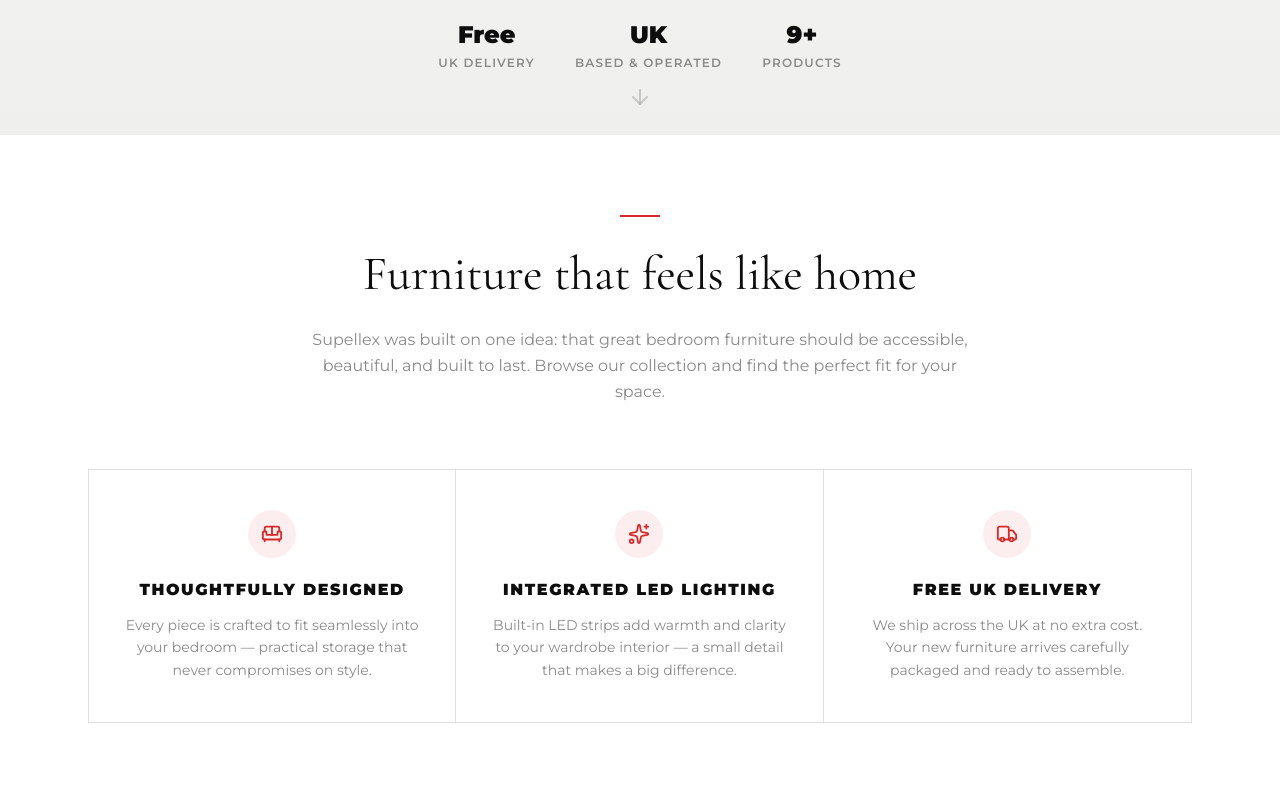
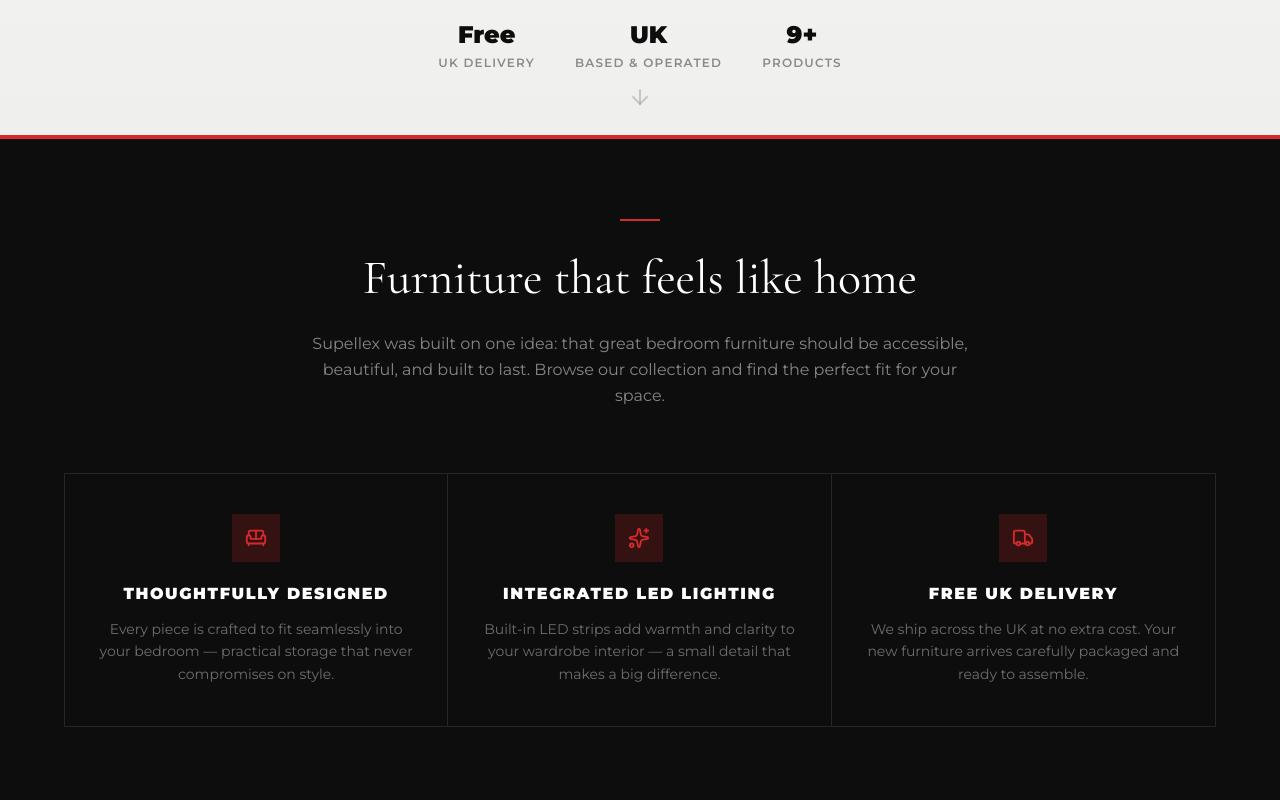
Before and after one commit to cermartin/supellex, a React (Vite) app: page / in a window 1280 px wide. Shown: the part 760-1560 px from the top of the page. Built offline with nearby package versions, Linux system fonts and the light colour scheme.

Commit message:
improve: dark section breaks for brand depth — black statement band, charcoal why section

```diff
--- a/components/BrandStatement.tsx
+++ b/components/BrandStatement.tsx
@@ -20,29 +20,32 @@
 
 export default function BrandStatement() {
   return (
-    <section className="py-20 bg-white">
-      <div className="max-w-6xl mx-auto px-6">
-        {/* Intro text */}
+    <section className="bg-brand-black">
+      {/* Red accent top bar */}
+      <div className="h-1 bg-brand-red" />
+
+      {/* Intro text */}
+      <div className="py-20 px-6">
         <div className="text-center max-w-2xl mx-auto mb-16">
           <div className="w-10 h-0.5 bg-brand-red mx-auto mb-6" />
-          <h2 className="font-serif text-4xl md:text-5xl text-brand-black leading-snug mb-5">
+          <h2 className="font-serif text-4xl md:text-5xl text-white leading-snug mb-5">
             Furniture that feels like home
           </h2>
-          <p className="text-brand-grey text-base leading-relaxed">
+          <p className="text-white/50 text-base leading-relaxed">
             Supellex was built on one idea: that great bedroom furniture should be accessible, beautiful,
             and built to last. Browse our collection and find the perfect fit for your space.
           </p>
         </div>
 
         {/* Three pillars */}
-        <div className="grid grid-cols-1 md:grid-cols-3 divide-y md:divide-y-0 md:divide-x divide-brand-light border border-brand-light">
+        <div className="max-w-6xl mx-auto grid grid-cols-1 md:grid-cols-3 divide-y md:divide-y-0 md:divide-x divide-white/10 border border-white/10">
           {PILLARS.map(({ icon: Icon, title, body }) => (
             <div key={title} className="text-center px-8 py-10">
-              <div className="w-12 h-12 rounded-full bg-brand-red/8 flex items-center justify-center mx-auto mb-5">
+              <div className="w-12 h-12 bg-brand-red/20 flex items-center justify-center mx-auto mb-5">
                 <Icon size={22} className="text-brand-red" />
               </div>
-              <h3 className="font-black text-brand-black text-base uppercase tracking-widest mb-3">{title}</h3>
-              <p className="text-brand-grey text-sm leading-relaxed">{body}</p>
+              <h3 className="font-black text-white text-base uppercase tracking-widest mb-3">{title}</h3>
+              <p className="text-white/40 text-sm leading-relaxed">{body}</p>
             </div>
           ))}
         </div>
--- a/components/ProductGallery.tsx
+++ b/components/ProductGallery.tsx
@@ -87,7 +87,7 @@
       : PRODUCTS.filter((p) => p.category === activeCategory);
 
   return (
-    <section id="products" className="py-24 bg-brand-offwhite">
+    <section id="products" className="py-24 bg-brand-bg">
       <div className="max-w-7xl mx-auto px-6">
         {/* Section header */}
         <div className="mb-14">
--- a/components/WhySupellex.tsx
+++ b/components/WhySupellex.tsx
@@ -29,12 +29,12 @@
 
 export default function WhySupellex() {
   return (
-    <section id="why" className="py-24 bg-brand-bg">
+    <section id="why" className="py-24 bg-brand-charcoal">
       <div className="max-w-7xl mx-auto px-6">
         {/* Header */}
         <div className="mb-16 max-w-xl">
           <div className="w-10 h-0.5 bg-brand-red mb-6" />
-          <h2 className="font-serif text-4xl md:text-5xl text-brand-black leading-tight">
+          <h2 className="font-serif text-4xl md:text-5xl text-white leading-tight">
             Why customers
             <br />
             <span className="text-brand-red">choose Supellex</span>
@@ -46,16 +46,16 @@
           {PILLARS.map(({ num, icon: Icon, title, body }) => (
             <div
               key={num}
-              className="group p-8 bg-white border border-brand-light hover:border-brand-red/30 transition-colors"
+              className="group p-8 bg-brand-smoke border border-white/8 hover:border-brand-red/50 transition-colors"
             >
-              <div className="text-5xl font-black text-brand-light group-hover:text-brand-red/10 transition-colors mb-4 leading-none select-none">
+              <div className="text-5xl font-black text-white/5 group-hover:text-brand-red/15 transition-colors mb-4 leading-none select-none">
                 {num}
               </div>
-              <div className="w-10 h-10 bg-brand-red/8 group-hover:bg-brand-red/15 flex items-center justify-center mb-5 transition-colors">
+              <div className="w-10 h-10 bg-brand-red/20 group-hover:bg-brand-red/30 flex items-center justify-center mb-5 transition-colors">
                 <Icon size={20} className="text-brand-red" />
               </div>
-              <h3 className="text-brand-black font-black text-base mb-3 leading-snug">{title}</h3>
-              <p className="text-brand-grey text-sm leading-relaxed">{body}</p>
+              <h3 className="text-white font-black text-base mb-3 leading-snug">{title}</h3>
+              <p className="text-white/40 text-sm leading-relaxed">{body}</p>
             </div>
           ))}
         </div>
```
